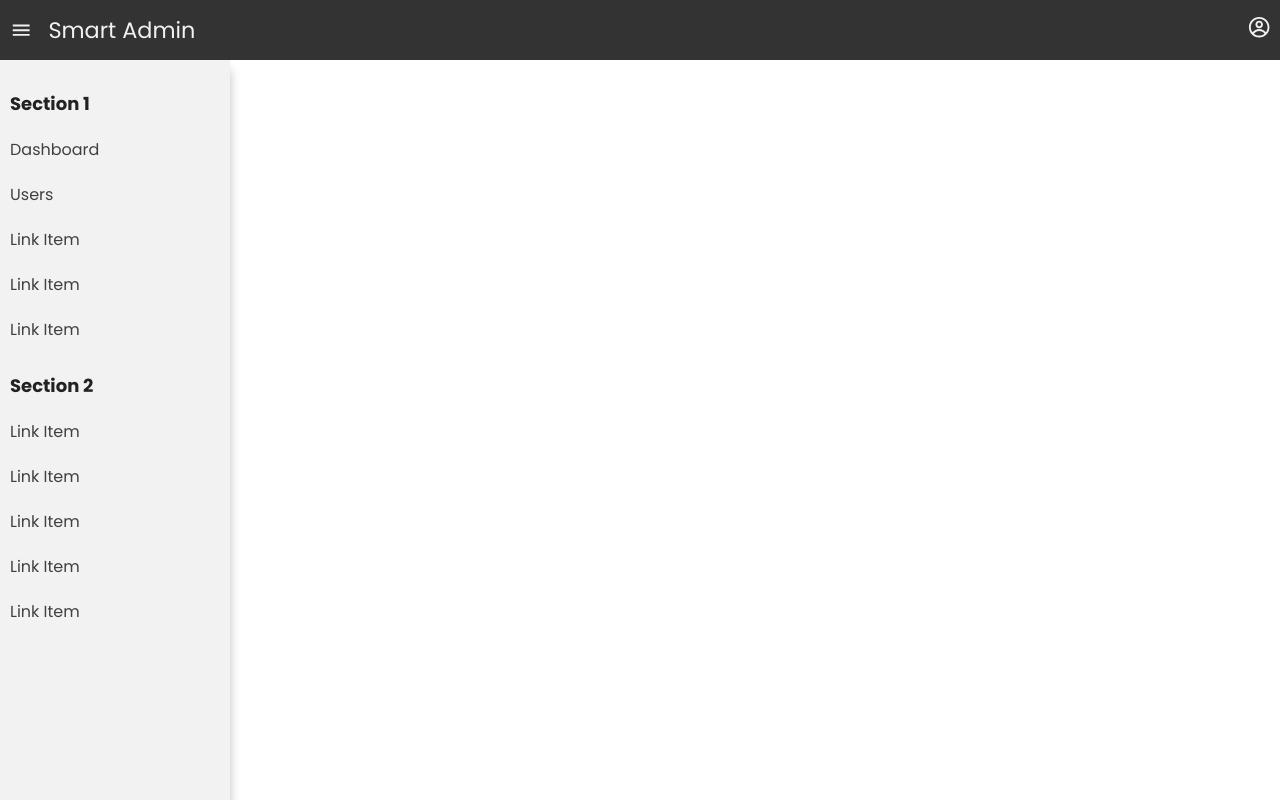
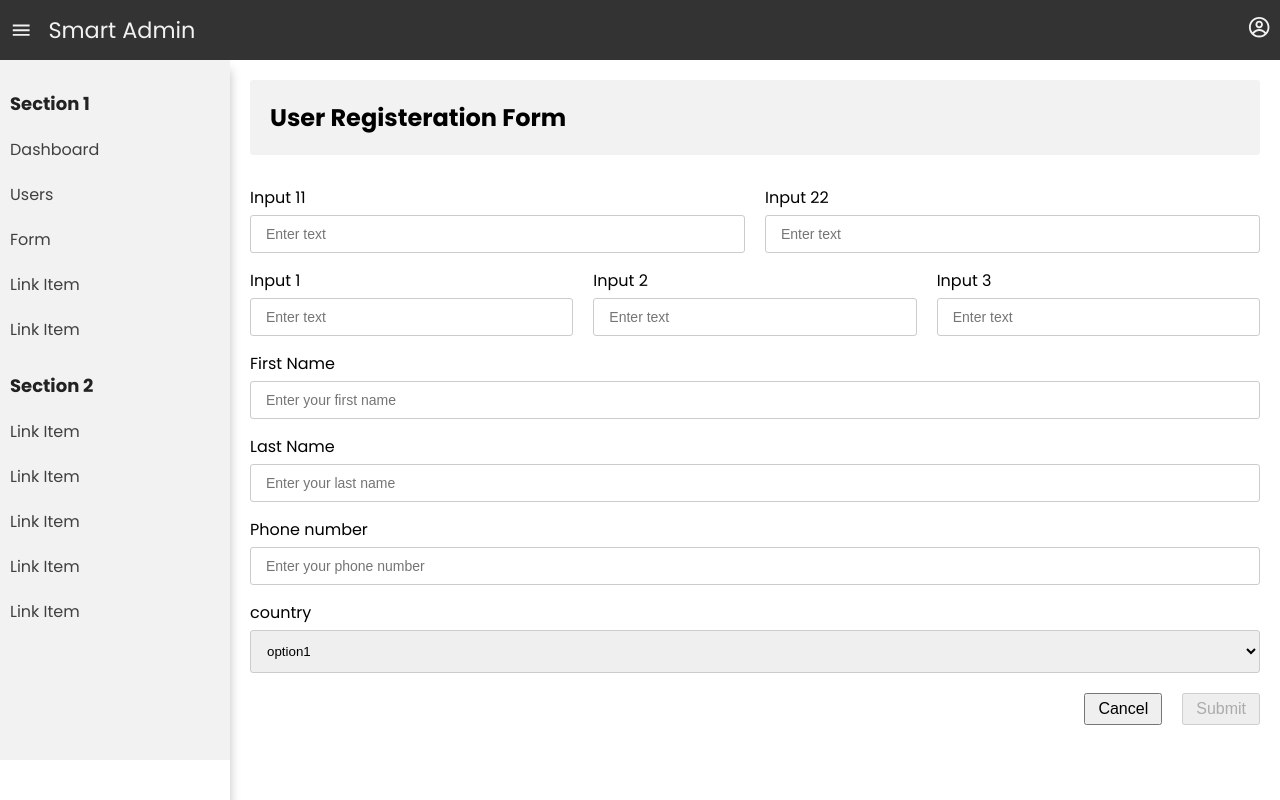
Before and after one commit to khalilnazari/simple-admin-panel, a React (Create React App) app: page /form in a window 1280 px wide. Built offline with nearby package versions, Linux system fonts and the light colour scheme.

Commit message:
Form is updated

```diff
--- a/src/App.js
+++ b/src/App.js
@@ -15,7 +15,7 @@ const App = () => {
                 <div className="mainContainer">
                     <Routes>
                         <Route path="/dashboard" element={<Dashboard />} />
-                        <Route path="/forms" element={<Form />} />
+                        <Route path="/form" element={<Form />} />
                         <Route path="/tables" element={<Tables />} />
                     </Routes>
                 </div>
--- a/src/components/formElements/selectInput/SelectInput.jsx
+++ b/src/components/formElements/selectInput/SelectInput.jsx
@@ -1,14 +1,17 @@
-const SelectInput = ({ label, id, name, value, handleValue, options }) => {
+import "./SelectInput.scss"
+
+const SelectInput = ({ label, id, name, value, handleValue, options, errorMessage }) => {
     return (
-        <div className="input-control">
+        <div className="selectInput">
             <label htmlFor={id}>{label}</label>
-            <select name={name} onChange={handleValue} value={value}>
+            <select name={name} onChange={handleValue} value={value} id={id}>
                 {options.map((option, key) => (
-                    <option value="" key={key}>
+                    <option value={option} key={key}>
                         {option}
                     </option>
                 ))}
             </select>
+            {errorMessage && <small>{errorMessage}</small>}
         </div>
     )
 }
--- a/src/components/formElements/selectInput/SelectInput.scss
+++ b/src/components/formElements/selectInput/SelectInput.scss
@@ -0,0 +1,22 @@
+.selectInput {
+    label {
+        display: block;
+        margin-bottom: 5px;
+        font-size: 16px;
+    }
+
+    select {
+        width: 100%;
+        padding: 12px;
+        display: inline-block;
+        border: 1px solid #ccc;
+        font-size: 6;
+        border-radius: 3px;
+    }
+
+    small {
+        color: red;
+        font-weight: 300;
+        display: block;
+    }
+}
--- a/src/components/formElements/textInput/TextInput.jsx
+++ b/src/components/formElements/textInput/TextInput.jsx
@@ -1,16 +1,20 @@
 import { memo } from "react"
+import "./TextInput.scss"
 
-const TextInput = ({ label, id, type, name, placeholder, value, handleValue }) => {
+const TextInput = ({ label, id, type, name, placeholder, value, handleValue, errorMessage }) => {
     return (
-        <div className="input-control">
+        <div className="textInput">
             <label htmlFor={id}>{label}</label>
             <input
+                id={id}
                 type={type}
                 name={name}
                 placeholder={placeholder}
                 onChange={handleValue}
                 value={value}
+                style={{ border: errorMessage ? "1px solid red" : "" }}
             />
+            {errorMessage && <small>{errorMessage} </small>}
         </div>
     )
 }
--- a/src/components/formElements/textInput/TextInput.scss
+++ b/src/components/formElements/textInput/TextInput.scss
@@ -0,0 +1,24 @@
+.textInput {
+    margin-bottom: 15px;
+
+    label {
+        display: block;
+        margin-bottom: 5px;
+        font-size: 16px;
+    }
+
+    input {
+        width: 100%;
+        padding: 10px 15px;
+        display: inline-block;
+        border: 1px solid #ccc;
+        font-size: 14px;
+        border-radius: 3px;
+    }
+
+    small {
+        display: block;
+        color: red;
+        font-weight: 300;
+    }
+}
--- a/src/components/index.js
+++ b/src/components/index.js
@@ -9,6 +9,8 @@ import TextInput from "./formElements/textInput/TextInput"
 import ResponstiveTable from "./responsiveTable/ResponsiveTable"
 import PageHeader from "./pageHeader/PageHeader"
 
+import PageTitle from "./pageTitle/PageTitle"
+
 export {
     Navbar,
     Sidebar,
@@ -18,5 +20,6 @@ export {
     SelectInput,
     TextInput,
     ResponstiveTable,
-    PageHeader
+    PageHeader,
+    PageTitle
 }
--- /dev/null
+++ b/src/components/pageTitle/PageTitle.jsx
@@ -0,0 +1,12 @@
+import React from "react"
+import "./PageTitle.scss"
+
+const PageTitle = ({ title }) => {
+    return (
+        <div className="pageTitle">
+            <h2 className="title">{title}</h2>
+        </div>
+    )
+}
+
+export default PageTitle
--- /dev/null
+++ b/src/components/pageTitle/PageTitle.scss
@@ -0,0 +1,11 @@
+.pageTitle {
+    background-color: #f2f2f2;
+    border-radius: 3px;
+    padding: 20px;
+
+    display: flex;
+    align-items: center;
+    justify-content: space-between;
+    gap: 20px;
+    margin-bottom: 5px;
+}
--- a/src/components/sidebar/Sidebar.jsx
+++ b/src/components/sidebar/Sidebar.jsx
@@ -20,8 +20,8 @@ const Sidebar = ({ hideSidebar, setHideSidebar }) => {
                         <Link to="/users" className="sidebarLink">
                             Users
                         </Link>
-                        <Link to="/" className="sidebarLink">
-                            Link Item
+                        <Link to="/form" className="sidebarLink">
+                            Form
                         </Link>
                         <Link to="/" className="sidebarLink">
                             Link Item
--- a/src/containers/forms/Form.jsx
+++ b/src/containers/forms/Form.jsx
@@ -1,8 +1,11 @@
 import { useCallback, useState } from "react"
-import { SelectInput, TextInput } from "../../components"
+import { useNavigate } from "react-router-dom"
+import { PageTitle, SelectInput, TextInput } from "../../components"
 import "./Form.scss"
 
 const ReusableFormElement = () => {
+    const navigate = useNavigate()
+
     const [input, setInput] = useState({
         firstname: "",
         lastname: "",
@@ -17,7 +20,9 @@ const ReusableFormElement = () => {
         [input]
     )
 
-    const canSave = Object.values(input).every(Boolean)
+    // required inputs
+    const { phone, country, ...requiredInput } = input
+    const canSave = Object.values(requiredInput).every(Boolean)
 
     const handleSubmit = (e) => {
         e.preventDefault()
@@ -26,8 +31,64 @@ const ReusableFormElement = () => {
 
     // jsx
     return (
-        <div>
+        <div className="formPage">
+            <PageTitle title="User Registeration Form" />
+            <div className="formWrapper">
                 <form onSubmit={handleSubmit}>
+                    <div className="col-2">
+                        <TextInput
+                            label="Input 11"
+                            id="input11"
+                            type="text"
+                            name="input11"
+                            placeholder="Enter text"
+                            value={input.lastname}
+                            handleValue={handleInputChange}
+                        />
+
+                        <TextInput
+                            label="Input 22"
+                            id="input22"
+                            type="text"
+                            name="input22"
+                            placeholder="Enter text"
+                            value={input.lastname}
+                            handleValue={handleInputChange}
+                        />
+                    </div>
+
+                    <div className="col-3">
+                        <TextInput
+                            label="Input 1"
+                            id="input1"
+                            type="text"
+                            name="input1"
+                            placeholder="Enter text"
+                            value={input.lastname}
+                            handleValue={handleInputChange}
+                        />
+
+                        <TextInput
+                            label="Input 2"
+                            id="input2"
+                            type="text"
+                            name="input2"
+                            placeholder="Enter text"
+                            value={input.lastname}
+                            handleValue={handleInputChange}
+                        />
+
+                        <TextInput
+                            label="Input 3"
+                            id="input3"
+                            type="text"
+                            name="input3"
+                            placeholder="Enter text"
+                            value={input.lastname}
+                            handleValue={handleInputChange}
+                        />
+                    </div>
+
                     <TextInput
                         label="First Name"
                         id="firstname"
@@ -61,19 +122,23 @@ const ReusableFormElement = () => {
                     <SelectInput
                         options={["option1", "option2", "option3"]}
                         handleValue={handleInputChange}
-                    value={input.phone}
+                        value={input.country}
                         label="country"
                         id="country"
                         name="country"
                     />
 
-                <div className="button-control">
+                    <div className="buttonControl">
+                        <button type="button" onClick={() => navigate(-1)}>
+                            Cancel
+                        </button>
                         <button type="submit" disabled={!canSave}>
                             Submit
                         </button>
                     </div>
                 </form>
             </div>
+        </div>
     )
 }
 
--- a/src/containers/forms/Form.scss
+++ b/src/containers/forms/Form.scss
@@ -1,49 +1,8 @@
-form {
-    max-width: 600px;
-    margin: 0 auto;
-    padding: 10px;
-
-    .input-control {
-        margin-bottom: 10px;
-    }
-    input,
-    select {
-        width: 100%;
-        padding: 5px;
-        font-size: 16px;
-
-        &:invalid {
-            border: 1px solid red;
-        }
+.formPage {
+    .formWrapper {
+        margin: 30px 0;
     }
 
-    input,
-    small,
-    label,
-    select {
-        display: block;
-    }
-
-    label {
-        margin-bottom: 5px;
-        font-weight: bold;
-    }
-
-    small {
-        color: red;
-    }
-
-    .button-control {
-        display: flex;
-        justify-content: flex-end;
-        button {
-            font-size: 16px;
-            padding: 5px 12px;
-            cursor: pointer;
-        }
-    }
-
-    // swith
     .switch-wrapper {
         display: flex;
         align-items: center;
@@ -97,4 +56,36 @@ form {
             border-radius: 50%;
         }
     }
+
+    .buttonControl {
+        margin-top: 20px;
+        display: flex;
+        justify-content: flex-end;
+        gap: 20px;
+
+        button {
+            font-size: 16px;
+            padding: 5px 12px;
+            cursor: pointer;
+        }
+    }
+
+    .col-2 {
+        display: grid;
+        grid-template-columns: 1fr 1fr;
+        gap: 20px;
+    }
+
+    .col-3 {
+        display: grid;
+        grid-template-columns: 1fr 1fr 1fr;
+        gap: 20px;
+    }
+
+    @media (max-width: 800px) {
+        .col-2,
+        .col-3 {
+            display: block;
+        }
+    }
 }
--- a/src/index.scss
+++ b/src/index.scss
@@ -51,7 +51,7 @@ $yellow-dark: #e6b800;
 * {
     padding: 0;
     margin: 0;
-    box-sizing: unset;
+    box-sizing: border-box;
 }
 
 html {
```
Lines whose indentation alone changed are shown as unchanged.
